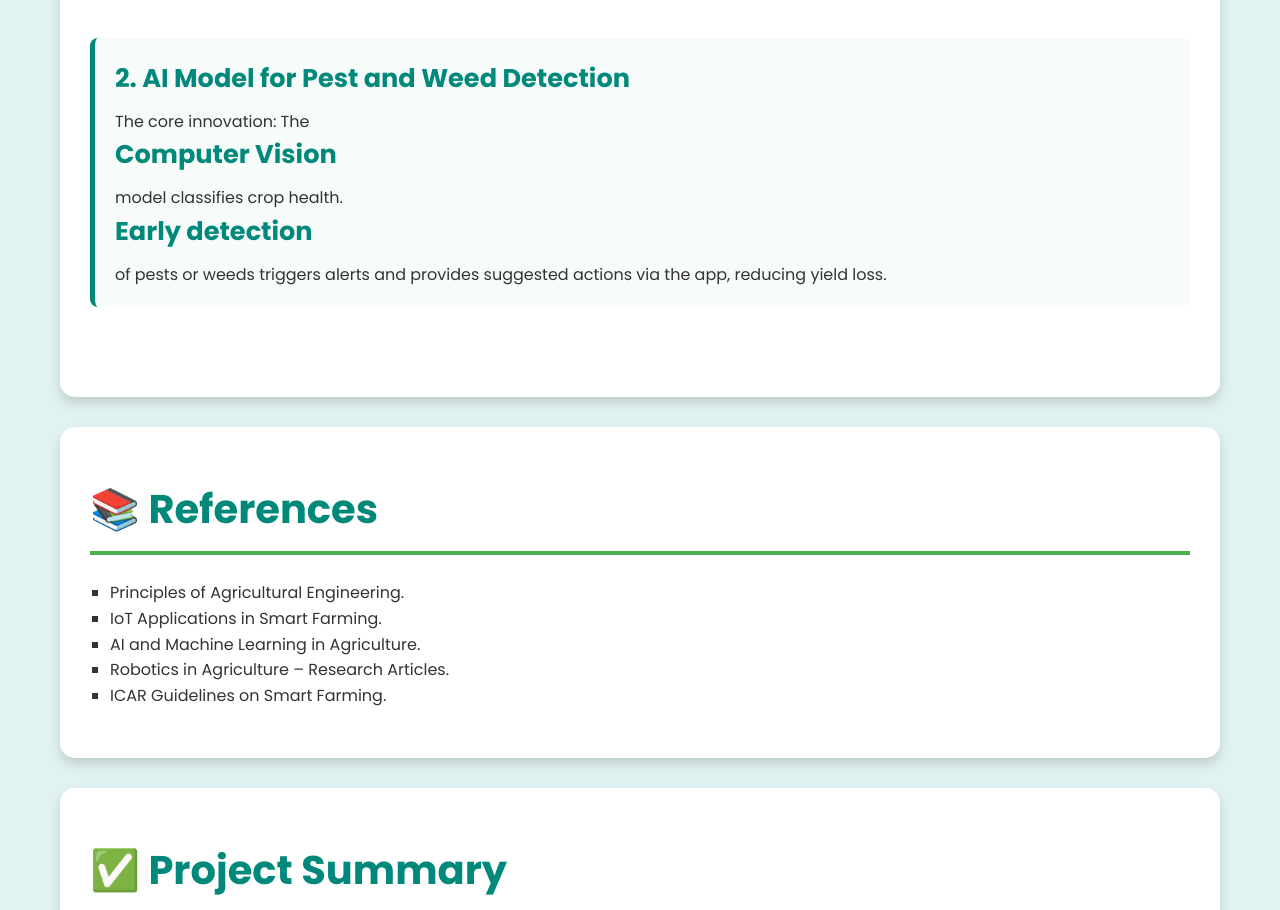
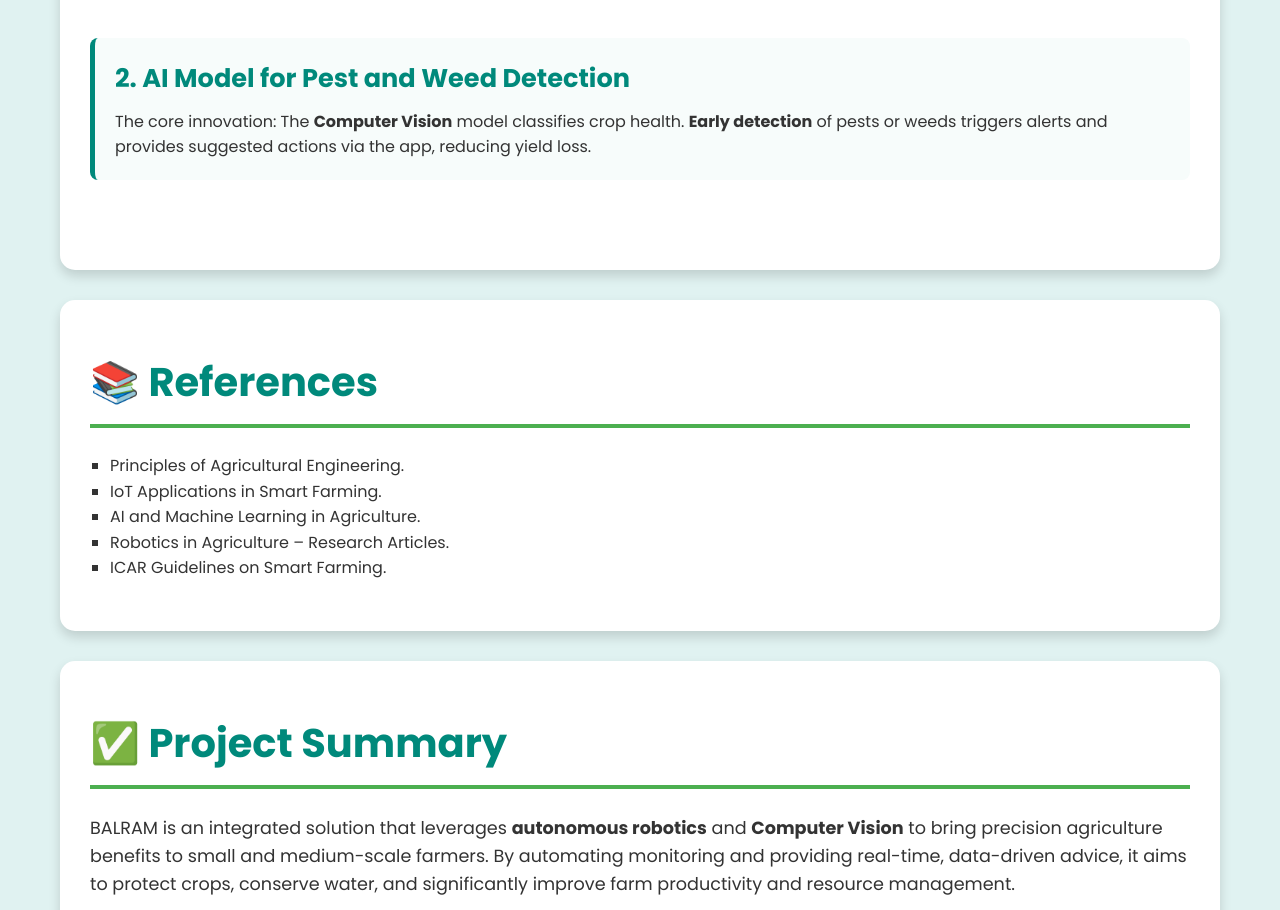
Before and after one commit to Manish-Astrook/BALRAM-Project, a plain HTML site: page index.html in a window 1280 px wide. Shown: the part 1956-2866 px from the top of the page. Drawn offline with Linux system fonts and the light colour scheme.

Commit message:
Update index.html

```diff
--- a/index.html
+++ b/index.html
@@ -314,7 +314,7 @@
             <div class="procedure-step">
                 <div class="procedure-content">
                     <strong>2. AI Model for Pest and Weed Detection</strong>
-                    <p>The core innovation: The <strong>Computer Vision</strong> model classifies crop health. <strong>Early detection</strong> of pests or weeds triggers alerts and provides suggested actions via the app, reducing yield loss.</p>
+                    <p>The core innovation: The <b>Computer Vision</b> model classifies crop health. <b>Early detection</b> of pests or weeds triggers alerts and provides suggested actions via the app, reducing yield loss.</p>
                 </div>
             </div>
 
```
